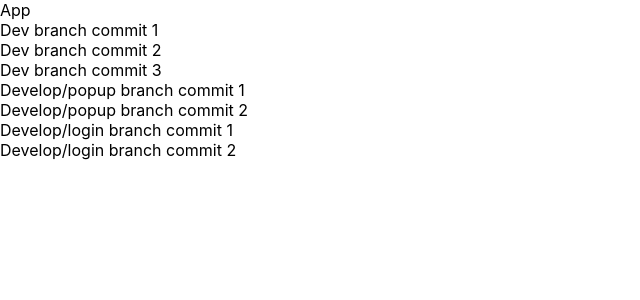
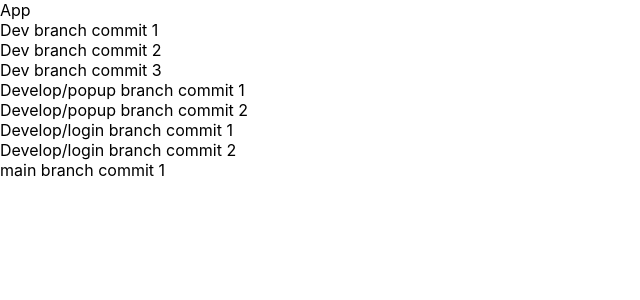
Before and after one commit to just2BeeAndrew/cre-webstorm, a React (Create React App) app: page / in a window 1280 px wide. Shown: the top 300 px of the page, without its empty margins (0-640 px from the left). Built offline with nearby package versions, Linux system fonts and the light colour scheme.

Commit message:
main branch commit 1

```diff
--- a/src/App.tsx
+++ b/src/App.tsx
@@ -12,6 +12,7 @@ function App() {
           <div>Develop/popup branch commit 2</div>
           <div>Develop/login branch commit 1</div>
           <div>Develop/login branch commit 2</div>
+          <div>main branch commit 1</div>
       </div>
 
   );
```
